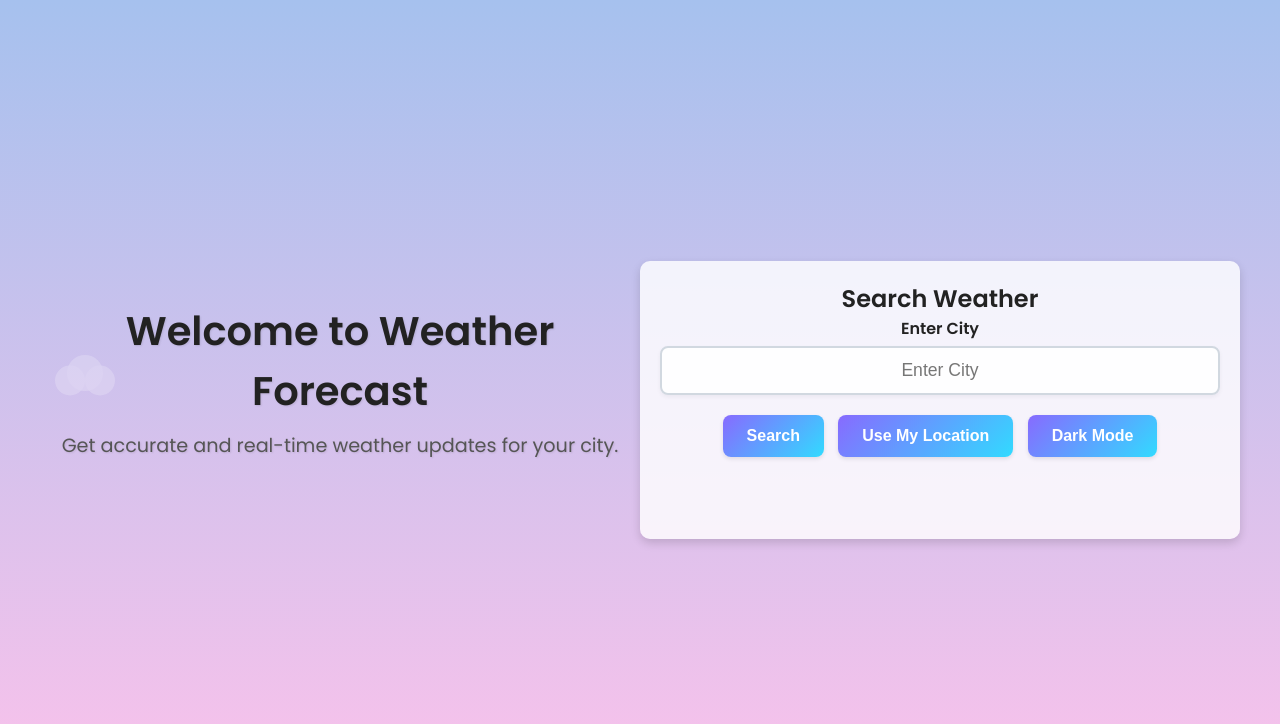
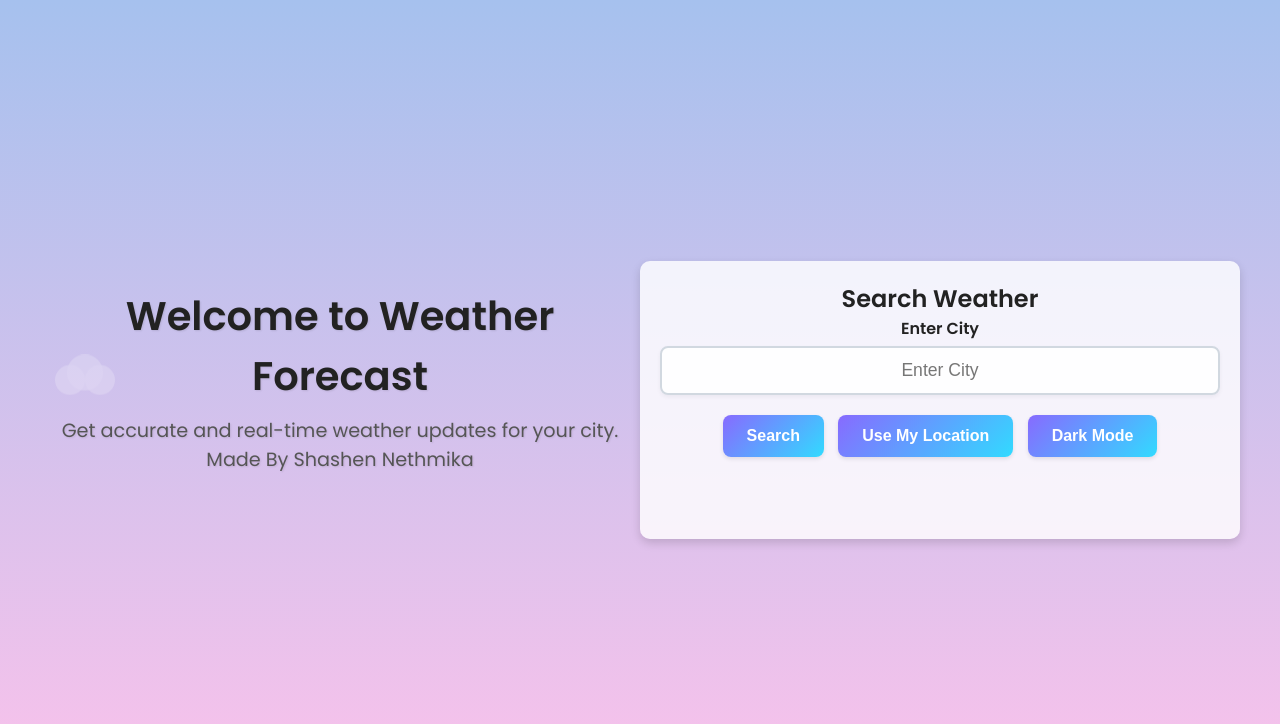
Before and after one commit to ShashenNethmika/Weather-Forecast, a plain HTML site: page index.html in a window 1280 px wide. Drawn offline with Linux system fonts and the light colour scheme.

Commit message:
Update index.html

```diff
--- a/index.html
+++ b/index.html
@@ -34,6 +34,7 @@
             </div>
             <h1>Welcome to Weather Forecast</h1>
             <p>Get accurate and real-time weather updates for your city.</p>
+            <p>Made By Shashen Nethmika</p>
         </div>
         <div class="container">
             <h2>Search Weather</h2>
```
